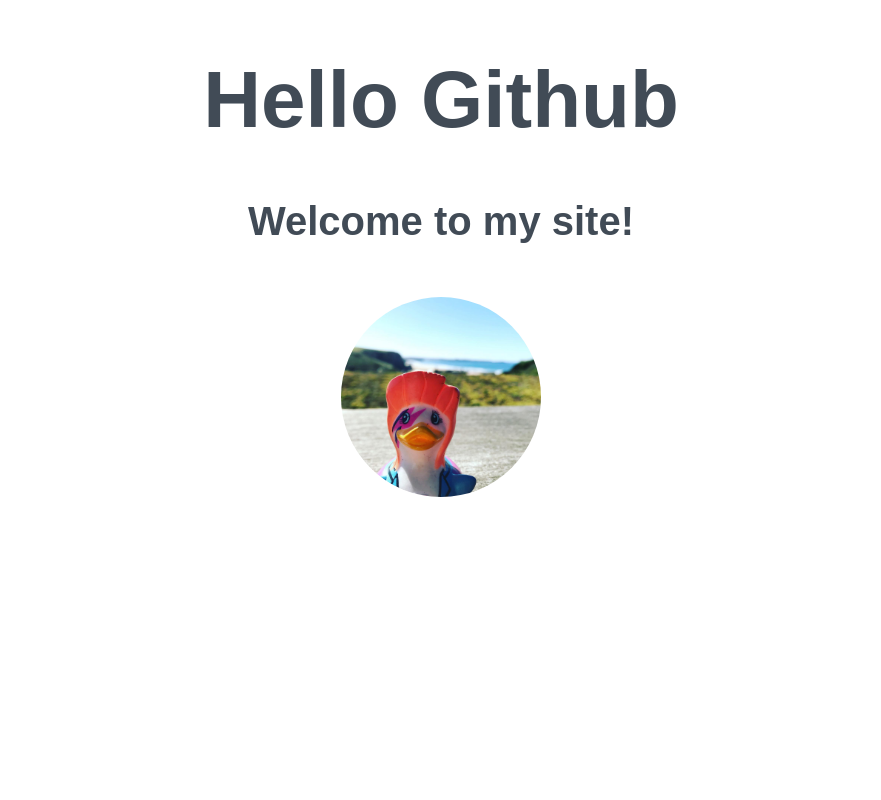
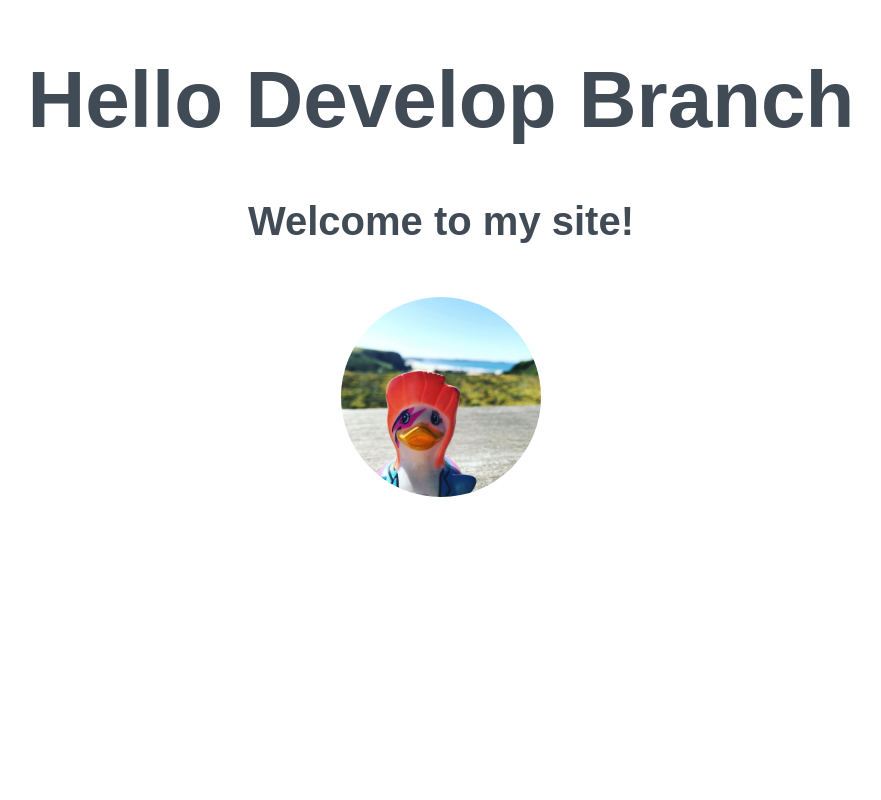
Before and after one commit to JoeChapman82/beginners-week-one-master, a plain HTML site: page index.html in a window 1280 px wide. Shown: the top 800 px of the page, without its empty margins (199-1080 px from the left). Drawn offline with Linux system fonts and the light colour scheme.

Commit message:
Update index.html

```diff
--- a/index.html
+++ b/index.html
@@ -8,7 +8,7 @@
     <body>
 
         <div>
-            <h1>Hello Github</h1>
+            <h1>Hello Develop Branch</h1>
             <h2>Welcome to my site!</h2>
             <!-- image of a duck -->
             <img src="./duck.jpg" alt="a duck" width="200px">
```
